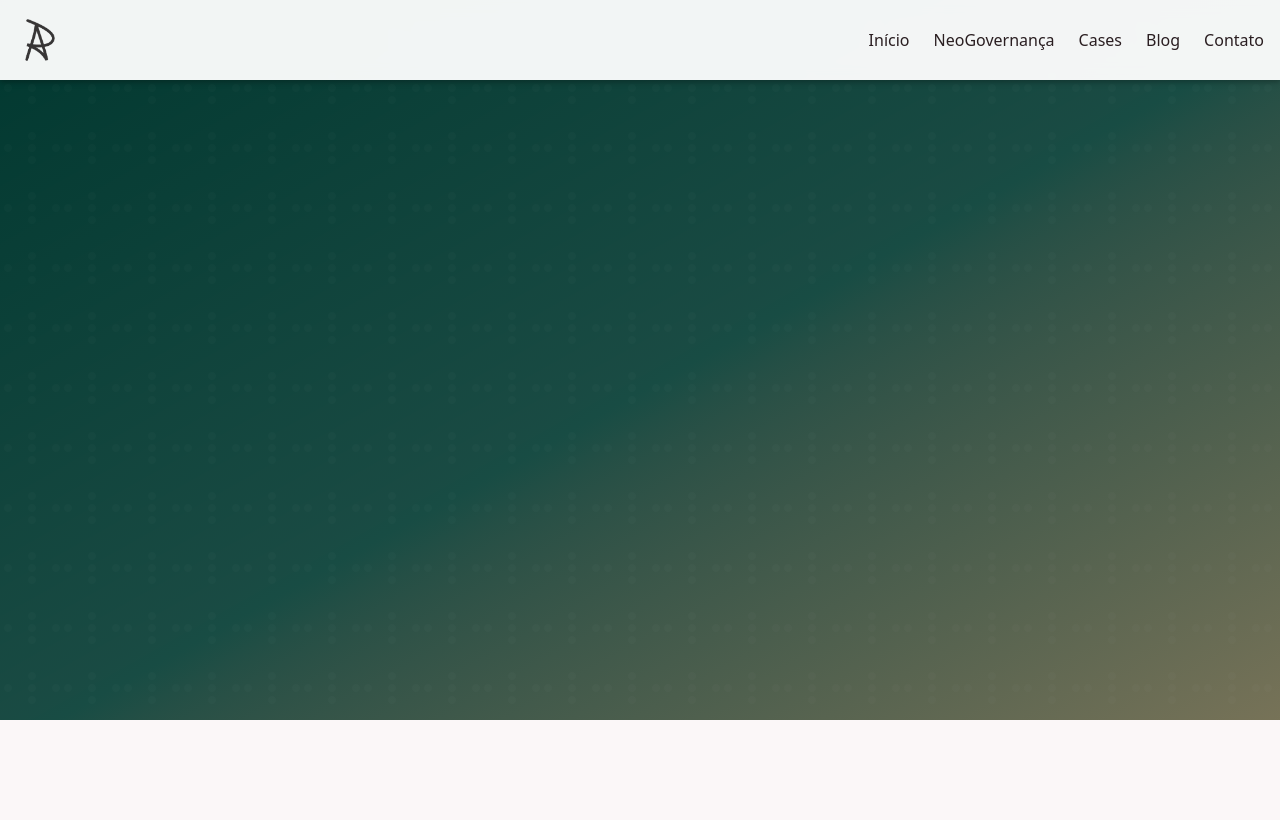
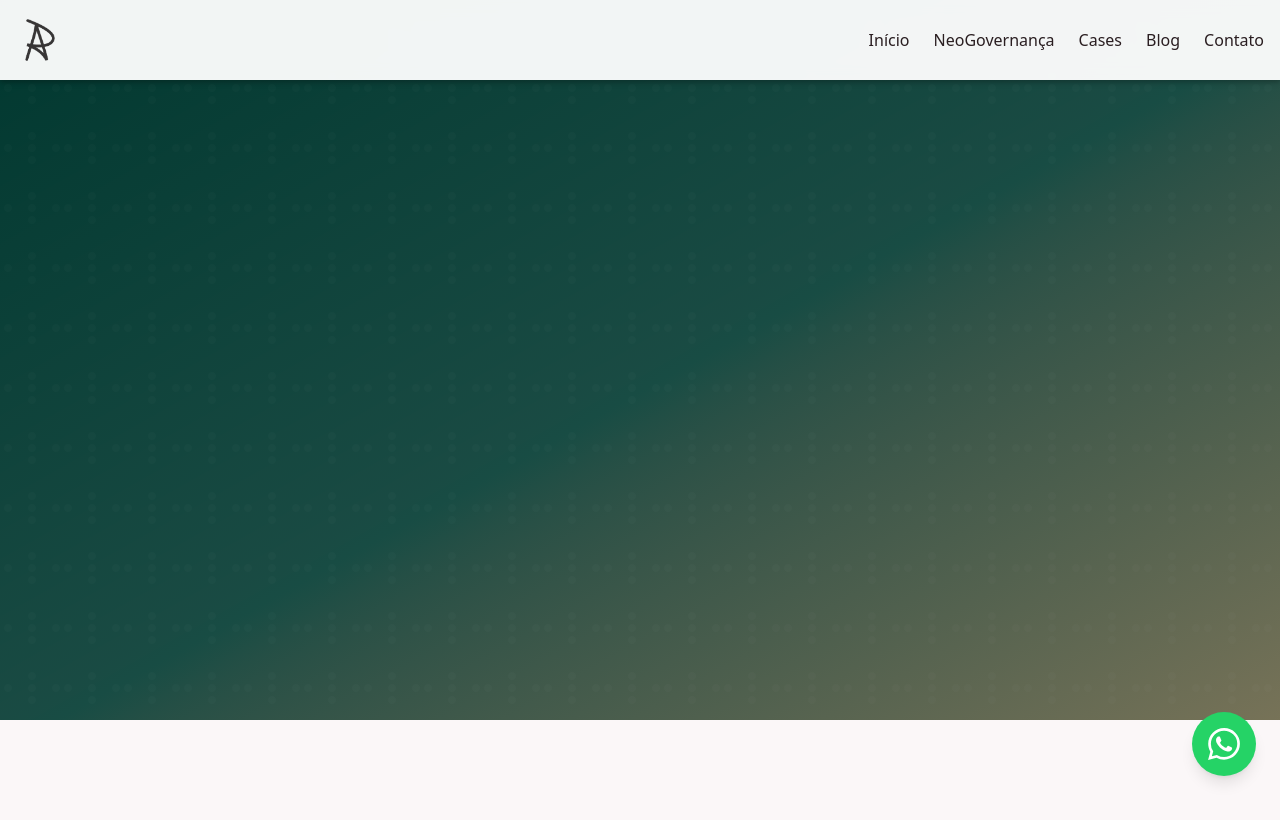
Before and after one commit to renatoprado18/apce-website, a Next.js app: page / in a window 1280 px wide. Shown: the top 820 px of the page. Built offline with nearby package versions, Linux system fonts and the light colour scheme.

Commit message:
feat: Adicionar botão flutuante de WhatsApp e integração na seção de contato

```diff
--- a/app/page.tsx
+++ b/app/page.tsx
@@ -612,11 +612,13 @@
               </a>
 
               <a
-                href="tel:+5511984153337"
+                href="https://wa.me/5511984153337"
+                target="_blank"
+                rel="noopener noreferrer"
                 className="flex flex-col items-center gap-3 p-6 bg-white/10 rounded-xl hover:bg-white/20 transition-all hover:scale-105"
               >
                 <Phone className="h-8 w-8" />
-                <span className="font-semibold">Telefone</span>
+                <span className="font-semibold">WhatsApp</span>
                 <span className="text-sm opacity-90">+55 (11) 98415-3337</span>
               </a>
 
@@ -645,6 +647,24 @@
           </div>
         </div>
       </section>
+
+      {/* Botão Flutuante de WhatsApp */}
+      <a
+        href="https://wa.me/5511984153337"
+        target="_blank"
+        rel="noopener noreferrer"
+        className="fixed bottom-6 right-6 z-50 bg-[#25D366] text-white p-4 rounded-full shadow-lg hover:bg-[#20BA5A] transition-all hover:scale-110 flex items-center justify-center"
+        aria-label="Fale conosco no WhatsApp"
+      >
+        <svg
+          className="w-8 h-8"
+          fill="currentColor"
+          viewBox="0 0 24 24"
+          xmlns="http://www.w3.org/2000/svg"
+        >
+          <path d="M17.472 14.382c-.297-.149-1.758-.867-2.03-.967-.273-.099-.471-.148-.67.15-.197.297-.767.966-.94 1.164-.173.199-.347.223-.644.075-.297-.15-1.255-.463-2.39-1.475-.883-.788-1.48-1.761-1.653-2.059-.173-.297-.018-.458.13-.606.134-.133.298-.347.446-.52.149-.174.198-.298.298-.497.099-.198.05-.371-.025-.52-.075-.149-.669-1.612-.916-2.207-.242-.579-.487-.5-.669-.51-.173-.008-.371-.01-.57-.01-.198 0-.52.074-.792.372-.272.297-1.04 1.016-1.04 2.479 0 1.462 1.065 2.875 1.213 3.074.149.198 2.096 3.2 5.077 4.487.709.306 1.262.489 1.694.625.712.227 1.36.195 1.871.118.571-.085 1.758-.719 2.006-1.413.248-.694.248-1.289.173-1.413-.074-.124-.272-.198-.57-.347m-5.421 7.403h-.004a9.87 9.87 0 01-5.031-1.378l-.361-.214-3.741.982.998-3.648-.235-.374a9.86 9.86 0 01-1.51-5.26c.001-5.45 4.436-9.884 9.888-9.884 2.64 0 5.122 1.03 6.988 2.898a9.825 9.825 0 012.893 6.994c-.003 5.45-4.437 9.884-9.885 9.884m8.413-18.297A11.815 11.815 0 0012.05 0C5.495 0 .16 5.335.157 11.892c0 2.096.547 4.142 1.588 5.945L.057 24l6.305-1.654a11.882 11.882 0 005.683 1.448h.005c6.554 0 11.89-5.335 11.893-11.893a11.821 11.821 0 00-3.48-8.413Z"/>
+        </svg>
+      </a>
 
       {/* Footer */}
       <footer className="py-8 bg-secondary text-white/80">
```
Also changed, not shown: 1 other file (tests, documents, lock files or other folders).
